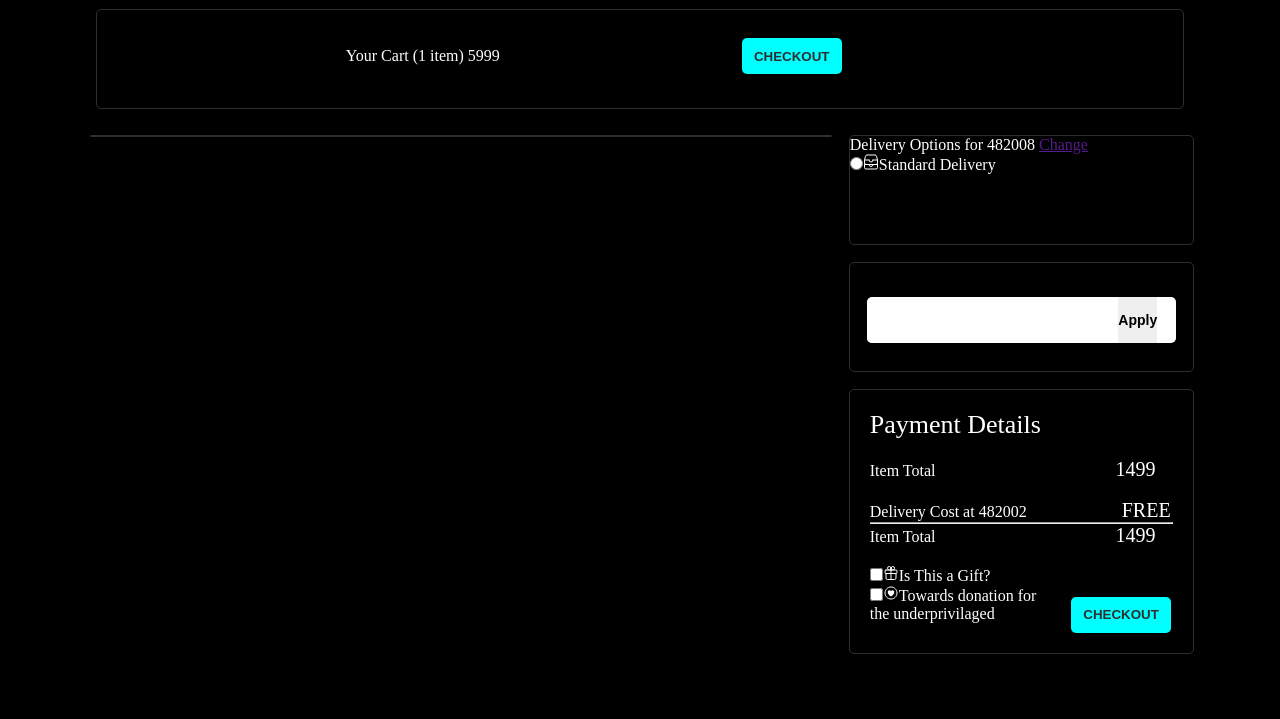
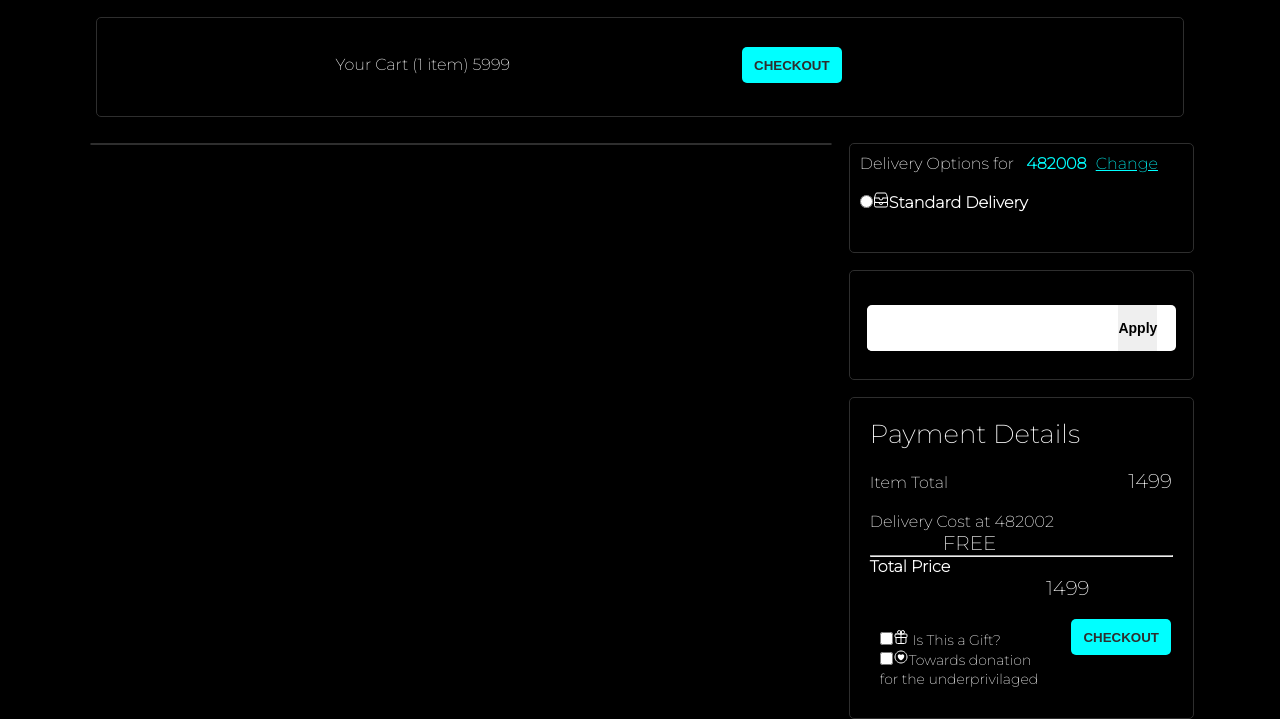
Before and after one commit to robby-devo/croma-WEB-13, a plain HTML site: page cart.html in a window 1280 px wide. Shown: the part 416-1135 px from the top of the page. Before the commit the page ends 1070 px from the top, so only its background shows below. Drawn offline with nearby package versions, Linux system fonts and the light colour scheme.

Commit message:
Update cart.html

```diff
--- a/cart.html
+++ b/cart.html
@@ -4,6 +4,9 @@
     <meta charset="UTF-8" />
     <meta http-equiv="X-UA-Compatible" content="IE=edge" />
     <meta name="viewport" content="width=device-width, initial-scale=1.0" />
+    <link rel="preconnect" href="https://fonts.googleapis.com">
+    <link rel="preconnect" href="https://fonts.gstatic.com" crossorigin>
+    <link href="https://fonts.googleapis.com/css2?family=Montserrat:ital,wght@0,200;1,200&display=swap" rel="stylesheet">
     <title>Croma | Cart</title>
     <link rel="stylesheet" href="nav.css" />
     <link
@@ -14,8 +17,11 @@
       referrerpolicy="no-referrer"
     />
     <script type="module" src="https://unpkg.com/ionicons@5.5.2/dist/ionicons/ionicons.esm.js"></script>
-<script nomodule src="https://unpkg.com/ionicons@5.5.2/dist/ionicons/ionicons.js"></script>
+    <script nomodule src="https://unpkg.com/ionicons@5.5.2/dist/ionicons/ionicons.js"></script>
     <style>
+      body{
+        font-family: 'Montserrat', sans-serif;
+      }
 
       /* -----------firstBox-------------- */
       #firstBox{
@@ -84,6 +90,8 @@
         border: 1px solid #2e2e2e;
         border-radius: 5px;
         vertical-align: top;
+        font-size: 16px;
+        padding: 10px;
       }
 
       /* ---------------Coupon Box---------   */
@@ -141,7 +149,7 @@
         margin-left: 58%;
       }
       .totalPrice{
-        margin-left: 30%;
+        margin-left: 24%;
         font-size: 20px;
       }
 
@@ -150,13 +158,33 @@
         height: auto;
         width: 60%;
         display: inline-block;
+        padding: 10px;
       }
 
 
       #lastBtn{
         margin-left: 5%;
+        vertical-align: top;
+      }
+      .icon{
+        font-size: 16px;
+
       }
 
+
+      .lastSmall{
+        font-size: 14px;
+      }
+
+
+      #pinCode{
+        color: #00ffff;
+        font-weight: bold;
+      }
+      #changePin{
+        color: #00ffff;
+        margin-left: 5px;
+      }
     </style>
   </head>
   <body>
@@ -227,7 +255,7 @@
 
     <div id="firstBox">
       <div id="one">
-        <span id="note">Your Cart (1 item) 5999</span>
+        <span id="note">Your Cart (<span id="cartItems">1</span> item) <span class="cartPrice"> 5999</span></span>
       </div>
       <div id="checkoutBtnOne">
         <button class="checkout">CHECKOUT</button>
@@ -243,9 +271,9 @@
 
     <!-- -----------Delivery box------------- -->
     <div id="delivery">
-      <span>Delivery Options for 482008</span> <a href="">Change</a>
-      <br>
-      <input type="radio" id=""><ion-icon name="file-tray-stacked-outline"></ion-icon>Standard Delivery
+      <span>Delivery Options for &nbsp; <span id="pinCode"> 482008</span> <a href="" id="changePin">Change</a>
+      <br><br>
+      <input type="radio" id=""><ion-icon class="icon" name="file-tray-stacked-outline"></ion-icon><b>Standard Delivery</b>
     </div>
 
    <!------------ Coupon code Box------------->
@@ -262,16 +290,16 @@
     <span id="pTxt">Payment Details</span>
     <br> <br>
     <div id="last">
-    <span class="nTxt">Item Total</span> <span class="totalPrice" id="tp">1499</span>
+    <span class="nTxt">Item Total</span> <span class="totalPrice" class="cartPrice" id="tp">1499</span>
     <br> <br>
     <span class="nTxt">Delivery Cost at 482002</span> <span class="totalPrice">FREE</span>
     <hr>
-    <span class="nTxt">Item Total</span> <span class="totalPrice" id="fp">1499</span>
+    <span class="nTxt"><b>Total Price</b></span> <span class="totalPrice" class="cartPrice" id="fp">1499</span>
    </div>
 <br>
    <div id="checks">
-     <input type="checkbox" id=""><ion-icon name="gift-outline"></ion-icon>Is This a Gift? <br>
-     <input type="checkbox" id=""><ion-icon name="heart-circle-outline"></ion-icon>Towards donation for the underprivilaged
+     <input type="checkbox" id=""><ion-icon class="icon" name="gift-outline"></ion-icon><span class="lastSmall"> Is This a Gift?</span> <br>
+     <input type="checkbox" id=""><ion-icon class="icon" name="heart-circle-outline"></ion-icon><span class="lastSmall">Towards donation for the underprivilaged</span>
    </div>
    <button id="lastBtn" class="checkout">
      CHECKOUT
```
